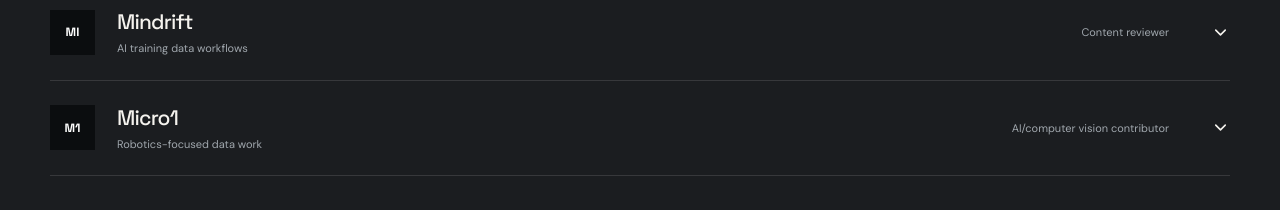
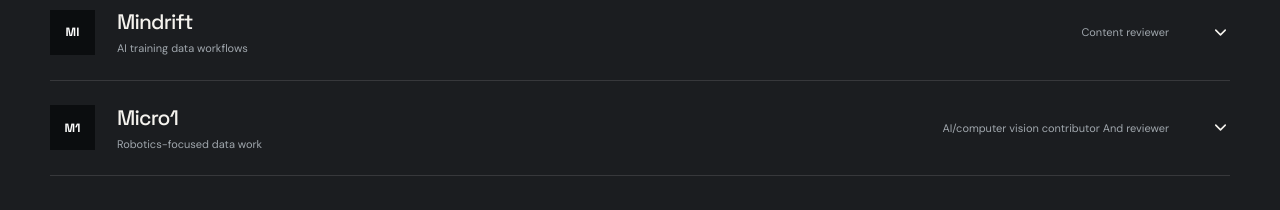
Before and after one commit to Amaan690/md-amanullah-portfolio, a Next.js app: page / in a window 1280 px wide. Shown: the part 4320-4530 px from the top of the page. Built offline with nearby package versions, Linux system fonts and the light colour scheme; no server answers.

Commit message:
Job-section updates

```diff
--- a/data/portfolio.ts
+++ b/data/portfolio.ts
@@ -128,17 +128,17 @@
     accent: "pink",
     summary: "Video annotation and content review work contributing to AI training datasets.",
     details: ["Support video annotation and content review workflows for dataset development."],
-    skills: ["Video annotation", "Content review", "Data quality"],
+    skills: ["Video annotation", "Content review", "Data quality", "AI training data", "Video Annotation"],
   },
   {
     name: "Micro1",
     mark: "M1",
     project: "Robotics-focused data work",
-    role: "AI/computer vision contributor",
+    role: "AI/computer vision contributor And reviewer",
     accent: "yellow",
     summary: "Robotics-focused image and video processing or annotation work.",
     details: ["Support dataset quality and AI/computer vision workflows around image and video data."],
-    skills: ["Image processing", "Video processing", "Dataset quality"],
+    skills: ["Image processing","Video processing", "Dataset quality"],
   },
 ];
 
```
